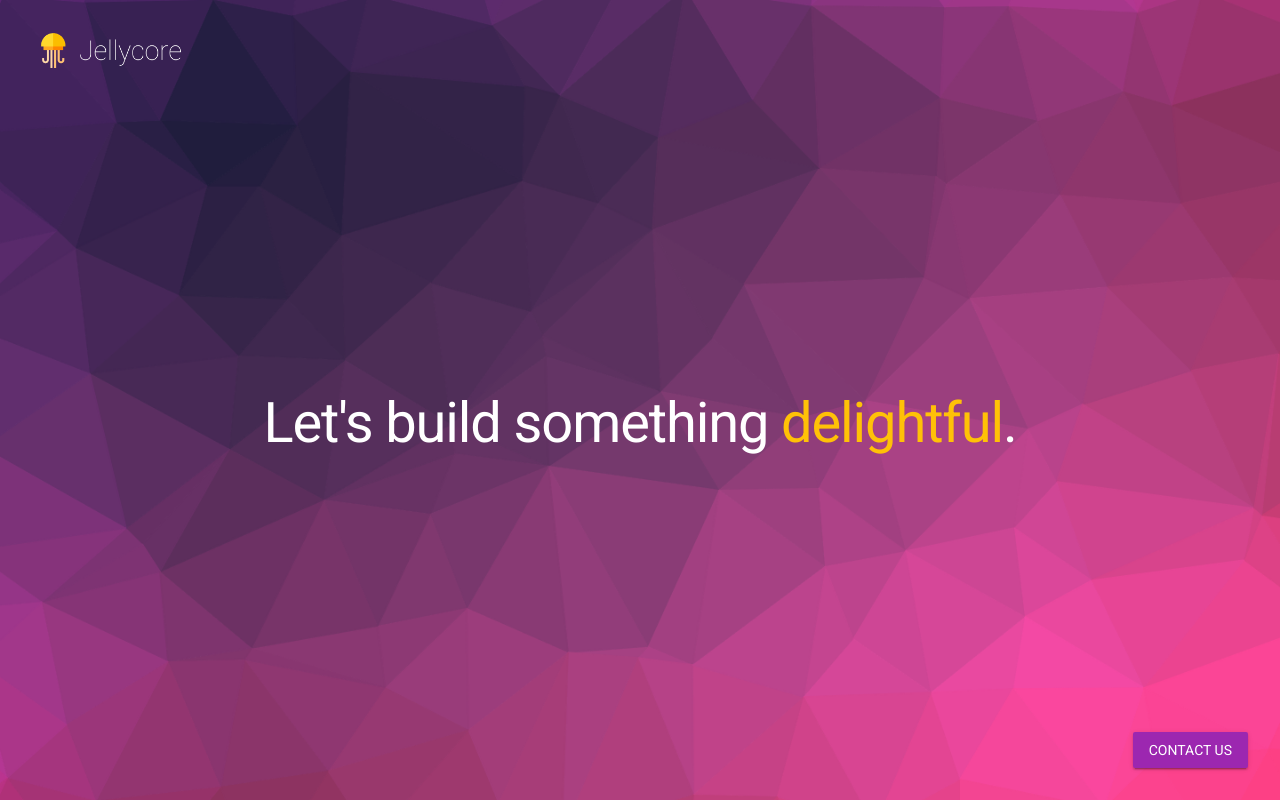
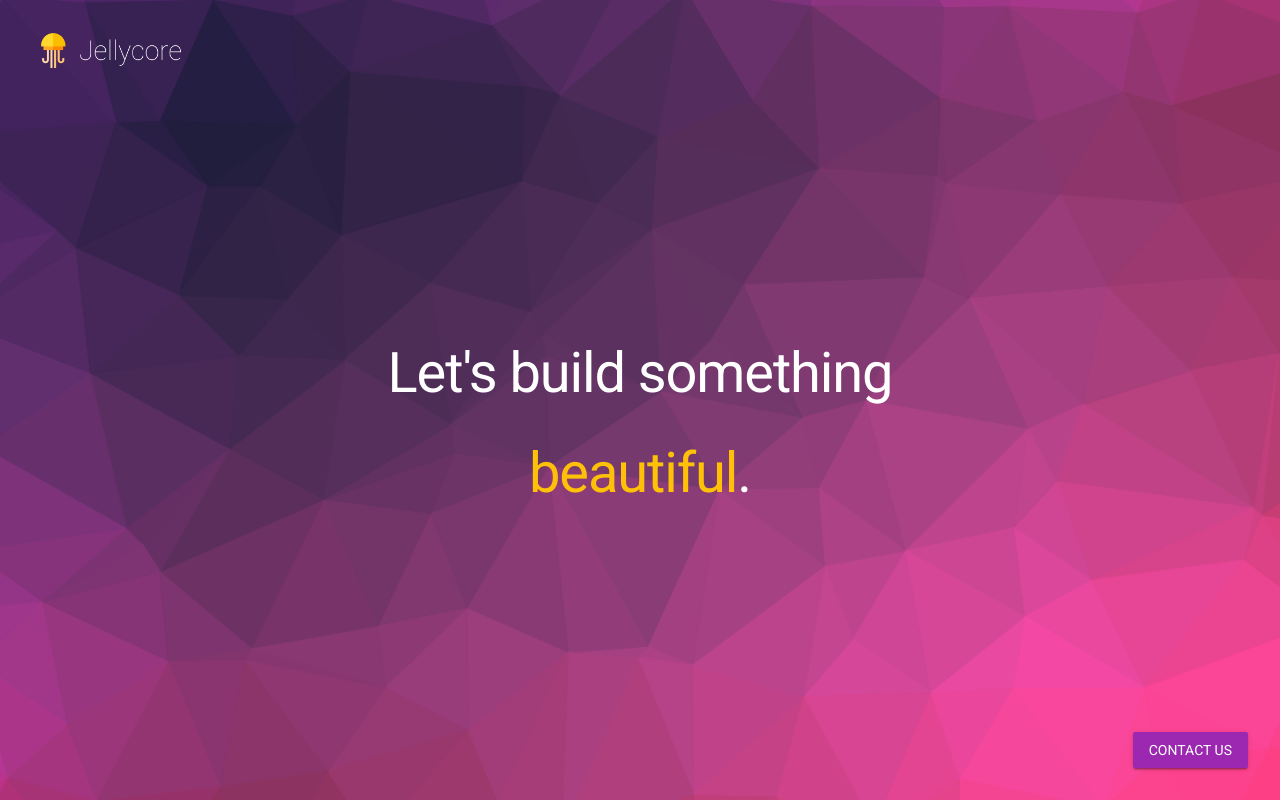
Before and after one commit to emilionavarro/jellycore-site, an Angular app: page / in a window 1280 px wide. Built offline with nearby package versions, Linux system fonts and the light colour scheme.

Commit message:
added flashy changing words

```diff
--- a/src/app/app.component.html
+++ b/src/app/app.component.html
@@ -8,7 +8,10 @@
 <div class="mdl-grid center" style="height: 80vh;">
   <div class="center-text mdl-cell mdl-cell--12-col">
     <h1 class="header">
-      Let's build something <span id="adjective">{{adjective}}</span>.
+      Let's build something
+    </h1>
+    <h1 class="header">
+      <span id="adjective" >{{availableAdjectives[adjectiveIndex]}}</span>.
     </h1>
   </div>
 </div>
--- a/src/app/app.component.ts
+++ b/src/app/app.component.ts
@@ -7,14 +7,15 @@ import { Component } from '@angular/core';
 })
 export class AppComponent {
   availableAdjectives: string[];
-  adjective: string;
+  adjectiveIndex: number;
 
   constructor() {
     this.setDefaults();
-    this.chooseAdjective();
+    this.loopAdjectives();
   }
 
   setDefaults() {
+    this.adjectiveIndex = 0;
     this.availableAdjectives = [
       "different"
       , "original"
@@ -29,23 +30,34 @@ export class AppComponent {
       , "provocative"
       , "delightful"
       , "engaging"
+      , "gripping"
+      , "exciting"
+      , "fascinating"
+      , "intriguing"
+      , "lively"
+      , "modern"
+      , "stimulating"
+      , "mind-blowing"
+      , "electrifying"
     ];
   }
 
-  chooseAdjective() {
+  changeAdjective() {
     var max = 0;
 
     max = this.availableAdjectives.length;
+    this.adjectiveIndex = getRandomInRange(0, max - 1, this.adjectiveIndex); //include min, exclude max
+  }
 
-    if (max > 0)
-      this.adjective = this.availableAdjectives[getRandomInRange(0, max - 1)]; //include min, exclude max
-    else
-      this.adjective = DEFAULT_ADJECTIVE;
+  loopAdjectives() {
+    setInterval(() => {
+      this.changeAdjective();
+    }, 1000);
   }
 }
 
-const getRandomInRange = (min, max) => {
-  return Math.floor(Math.random() * (max - min) + min);
+const getRandomInRange = (min:number, max:number, exclude?) => {
+  var result = Math.floor(Math.random() * (max - min) + min);
+
+  return (result === exclude) ? getRandomInRange(min, max, exclude) : result;
 }
-
-const DEFAULT_ADJECTIVE: string = "cool";
```
